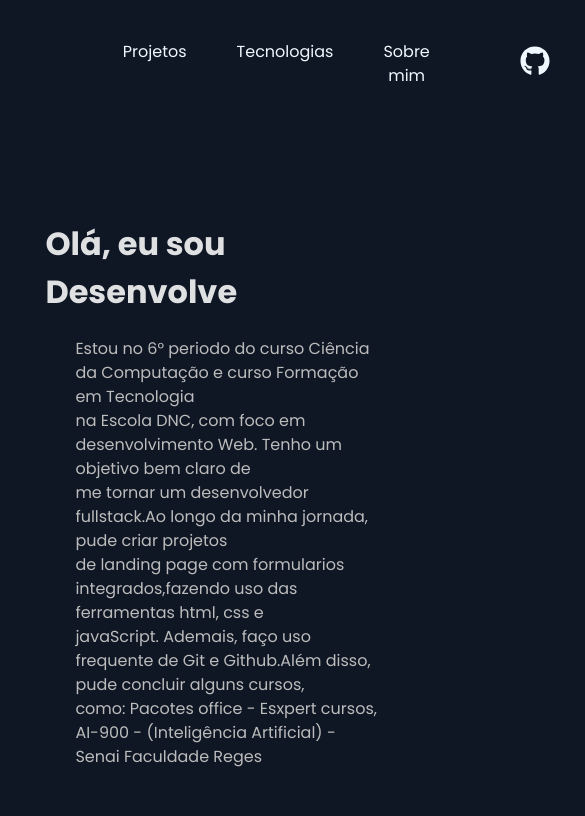
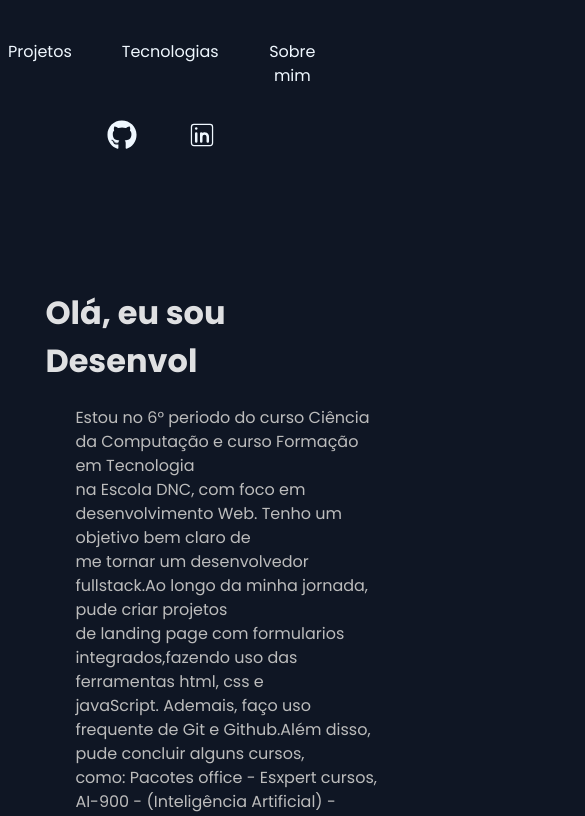
Before and after one commit to Lucasciel/Portifolio, a React (Vite) app: page / in a window 390 px wide. Shown: the top 816 px of the page, 585 px wide, since content can reach past the window. Built offline with nearby package versions, Linux system fonts and the light colour scheme.

Commit message:
adicionando responsividade para Tablets

```diff
--- a/src/componentes/section/Footer.module.css
+++ b/src/componentes/section/Footer.module.css
@@ -18,3 +18,9 @@
     padding: 30px;
     font-size: 20px;
 }
+
+@media (max-width: 859px) {
+    .footer {
+        flex-direction: column;
+    }
+}
--- a/src/componentes/section/Navbar.module.css
+++ b/src/componentes/section/Navbar.module.css
@@ -25,3 +25,20 @@
     color: aliceblue !important;
     text-decoration: none;
 }
+
+
+@media (max-width: 859px) {
+    .Navbar {
+        padding: 1em 1em 1em 0;
+    }
+    .Navbar ul {
+        padding: 0px;
+    }
+}
+
+@media (max-width: 592px) {
+    .Navbar {
+        flex-direction: column;
+    }
+
+}
```
